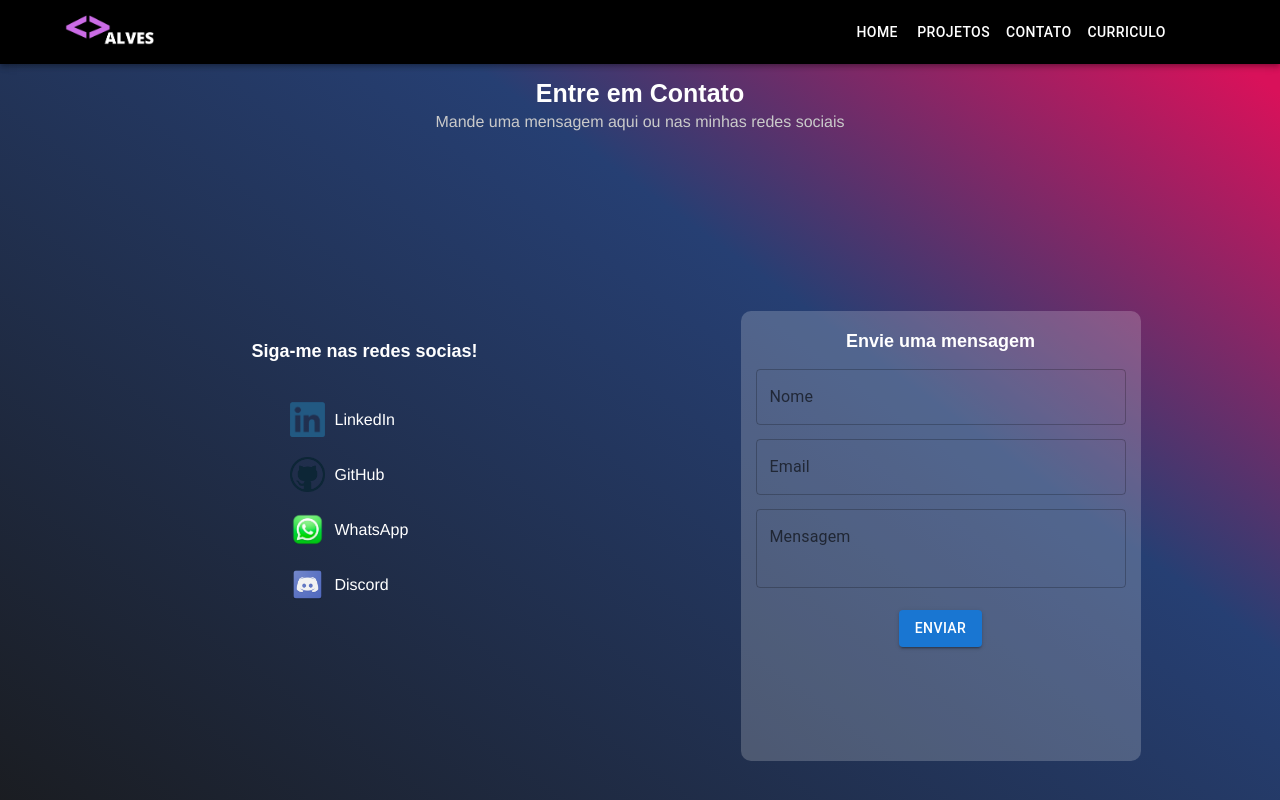
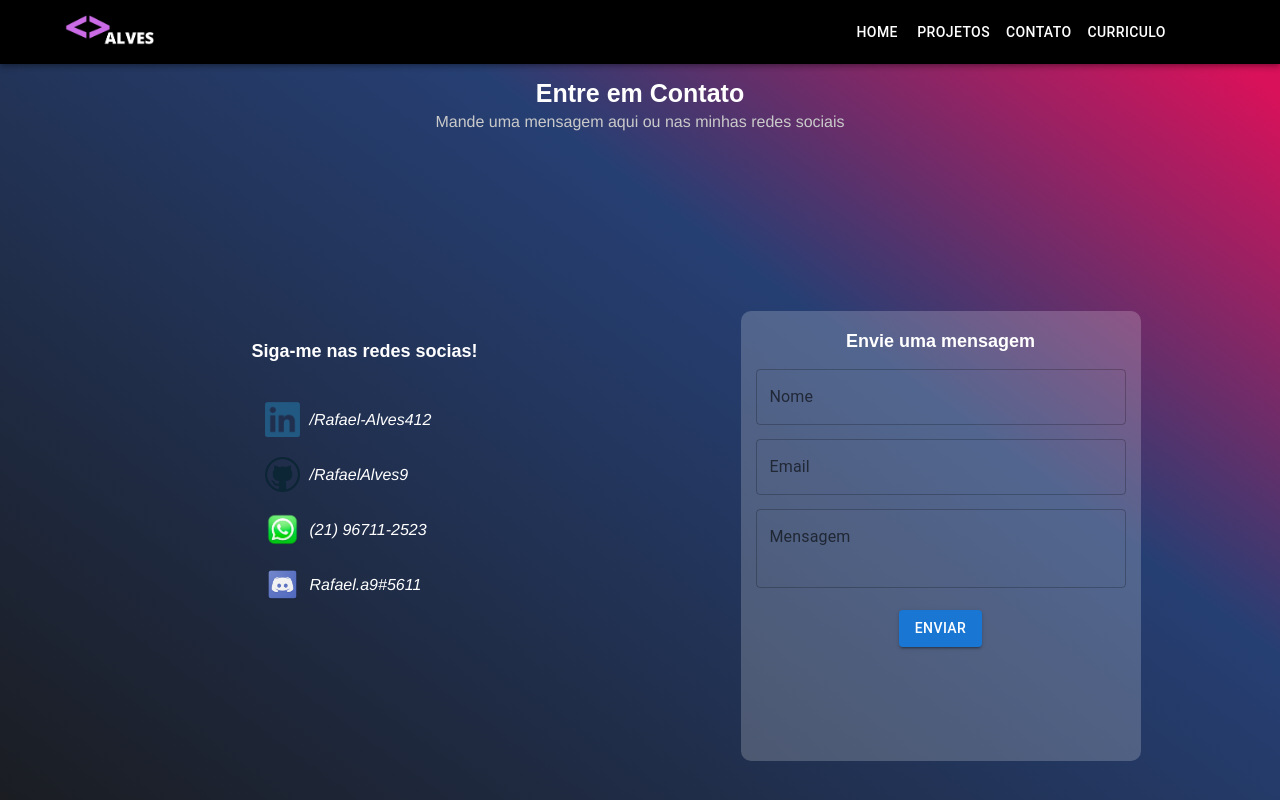
Before and after one commit to RafaelAlves9/MEU-SITE, a React (Create React App) app: page /contato in a window 1280 px wide. Shown: the top 800 px of the page. Built offline with nearby package versions, Linux system fonts and the light colour scheme.

Commit message:
up link contato

```diff
--- a/src/pages/Contato/index.jsx
+++ b/src/pages/Contato/index.jsx
@@ -24,10 +24,10 @@ export const Contato = () => {
                         <C.SocialContainer>
                             <h3>Siga-me nas redes socias!</h3>
                             <ul>
-                                <li><a href=""><img src={Linkedin} alt=""/>LinkedIn</a></li>
-                                <li><a href=""><img src={Github} alt=""/>GitHub</a></li>
-                                <li><a href=""><img src={Whats} alt=""/>WhatsApp</a></li>
-                                <li><a href=""><img src={Discord} alt=""/>Discord</a></li>
+                                <li><a href="https://www.linkedin.com/in/Rafael-Alves412/"><img src={Linkedin} alt=""/><i>/Rafael-Alves412</i></a></li>
+                                <li><a href="https://github.com/RafaelAlves9"><img src={Github} alt=""/><i>/RafaelAlves9</i></a></li>
+                                <li><a href="https://wa.me/5521967112523?text=Ol%C3%A1%2C+vim+pelo+site%21"><img src={Whats} alt=""/><i>(21) 96711-2523</i></a></li>
+                                <li><a href="#"><img src={Discord} alt=""/><i>Rafael.a9#5611</i></a></li>
                             </ul>
                         </C.SocialContainer>
                         <C.FormContainer>
--- a/src/pages/Contato/styled.jsx
+++ b/src/pages/Contato/styled.jsx
@@ -28,7 +28,7 @@ export const SocialContainer = styled.div`
         padding: 5px 0 30px 0;
     }
     ul{
-        width: 150px;
+        width: 200px;
         margin: auto;
     }
     li{
```
